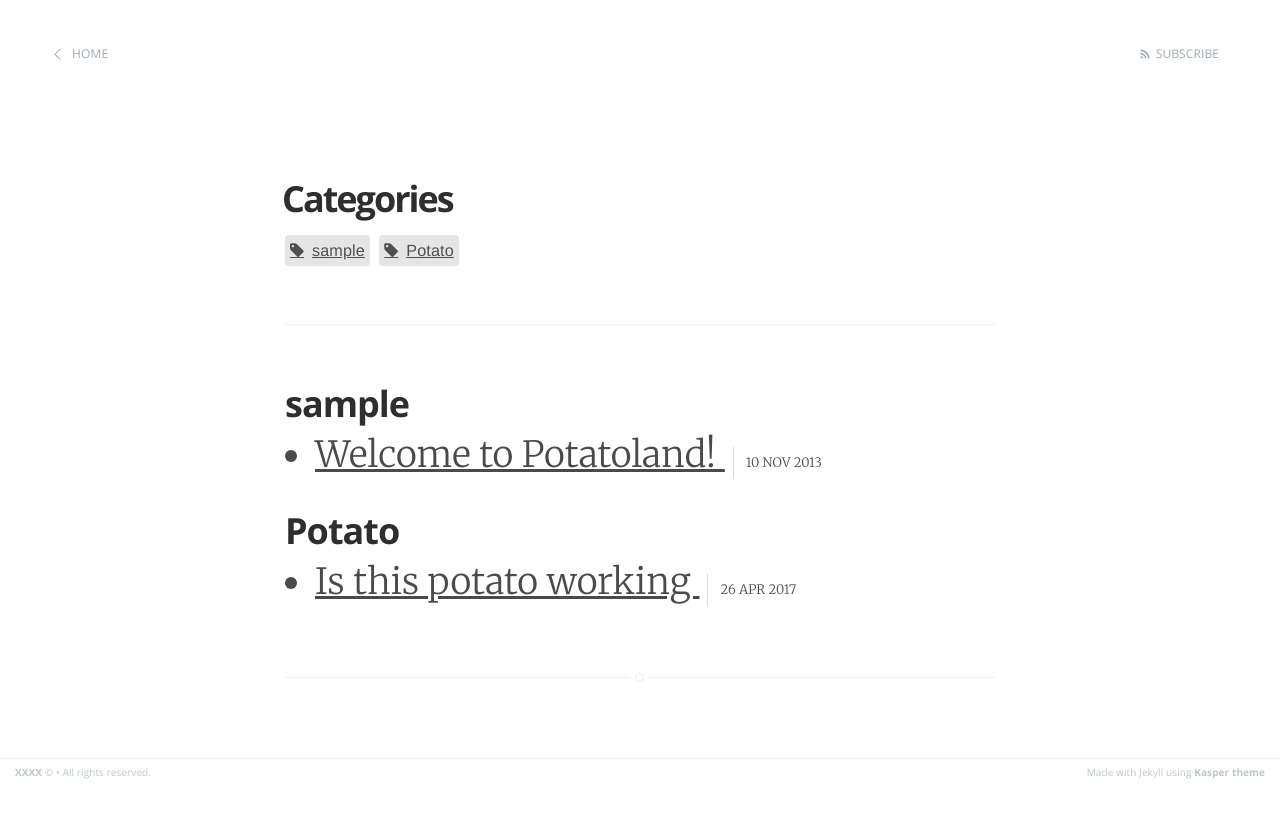
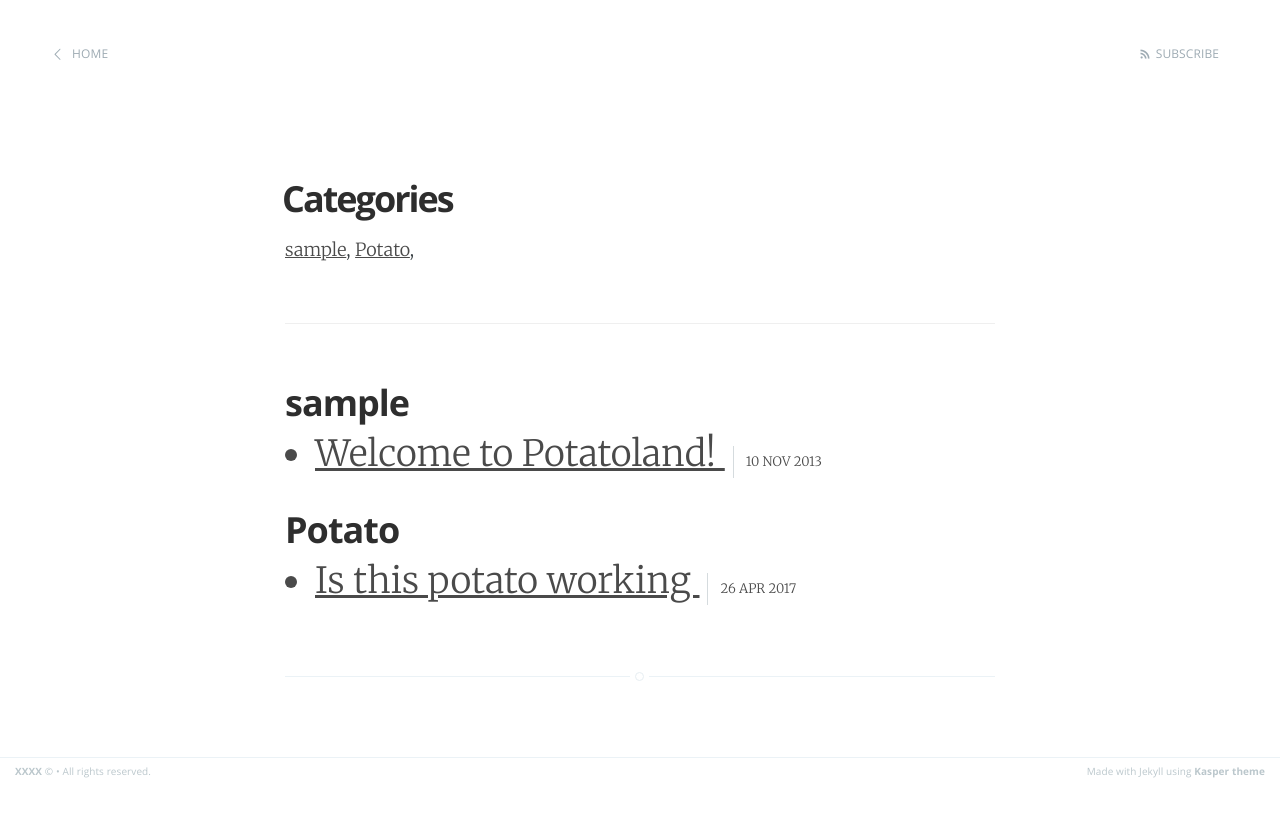
Before and after one commit to ItsJun/JekyllBlog, a Jekyll site: the page built from categories.html, in a window 1280 px wide. Shown: the top 818 px of the page. Built offline with Jekyll 4.4.1, drawn with Linux system fonts in a browser that asks for light colours; nearby versions of some CDN libraries.

Commit message:
De-tagified the categories on the category page.

```diff
--- a/categories.html
+++ b/categories.html
@@ -6,7 +6,7 @@ title: Categories
 <div class="tags-expo">
   <div class="tags-expo-list">
     {% for tag in site.categories %}
-    <a href="#{{ tag[0] | slugify }}" class="post-tag">{{ tag[0] }}</a>
+    <a href="#{{ tag[0] | slugify }}" class="post-category">{{ tag[0] }}</a>,
     {% endfor %}
   </div>
   <hr/>
```
